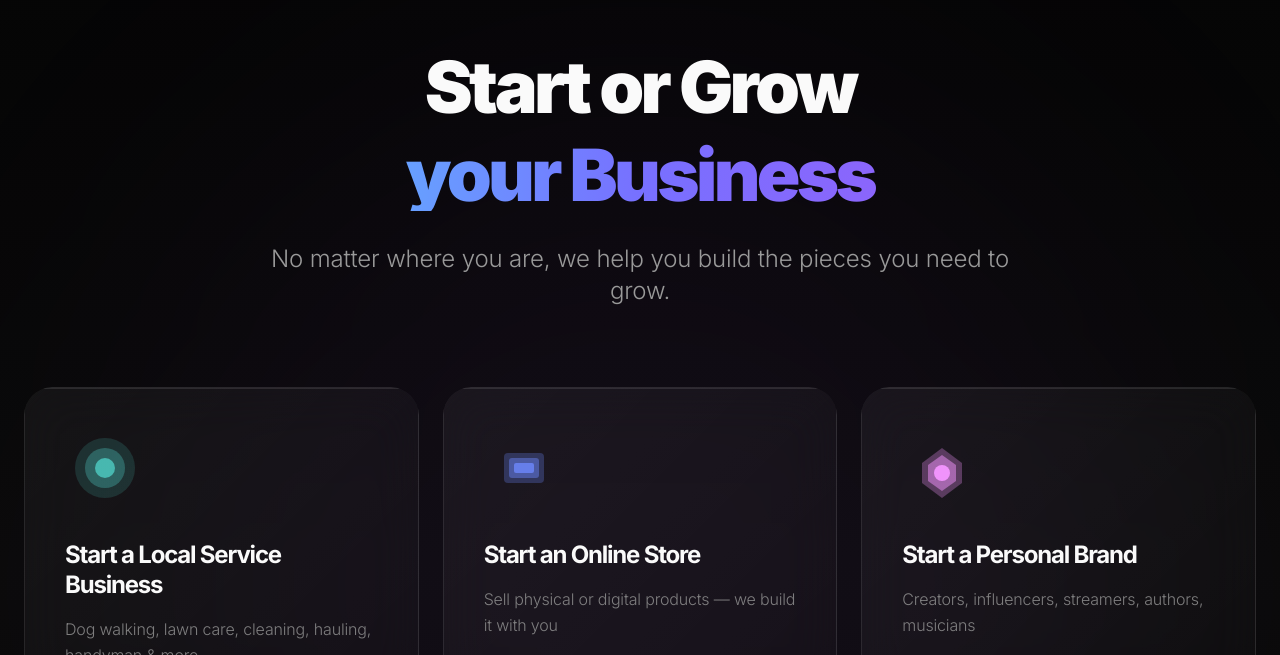
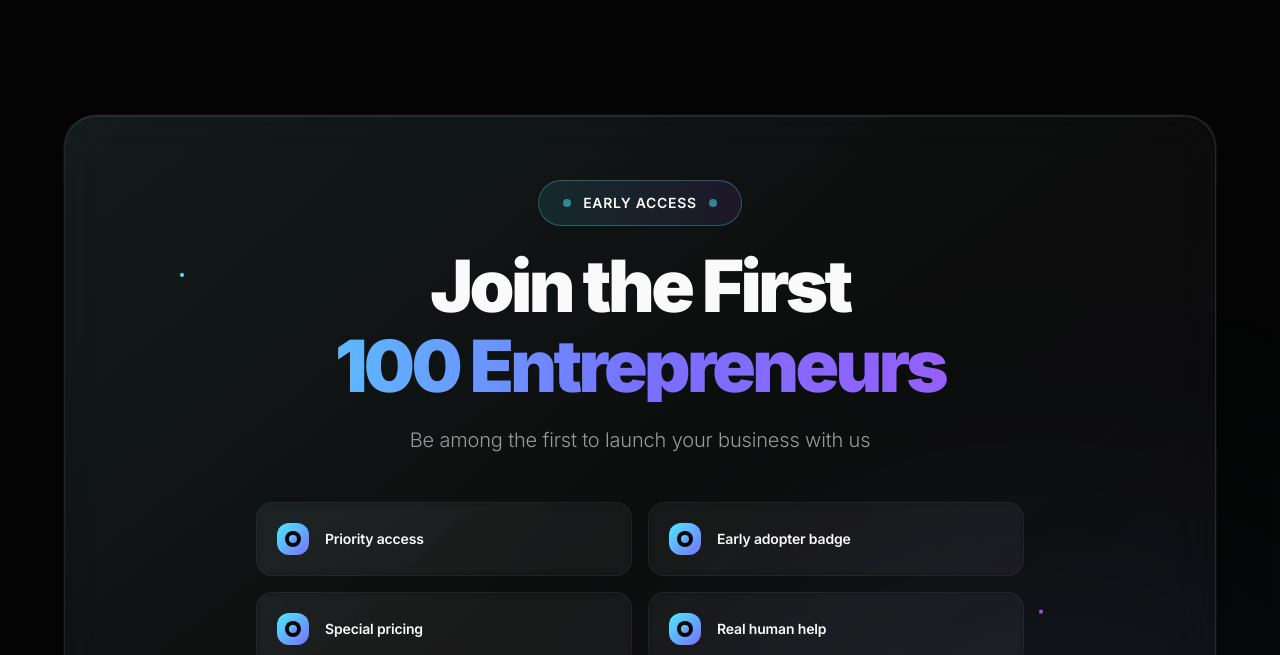
Before and after one commit to zepfarms/blocksmith-launchpad, a React (Vite) app: page / in a window 1280 px wide. Shown: the part 1145-1800 px from the top of the page. Built offline with nearby package versions, Linux system fonts and the light colour scheme; the HTML template or start-up script is replaced by a standard one.

Commit message:
Remove Start/Grow Section on Home
Remove the "Start or Grow your Business" section from the home page (Index) to simplify the hero area and align with updated navigation. No changes to related sections beyond deleting this block.

```diff
--- a/src/pages/Index.tsx
+++ b/src/pages/Index.tsx
@@ -148,9 +148,6 @@ const Index = () => {
         </div>
       </section>
 
-      <div id="features">
-        <WhySection />
-      </div>
       <div id="business-ideas">
         <BetaSection />
       </div>
```
